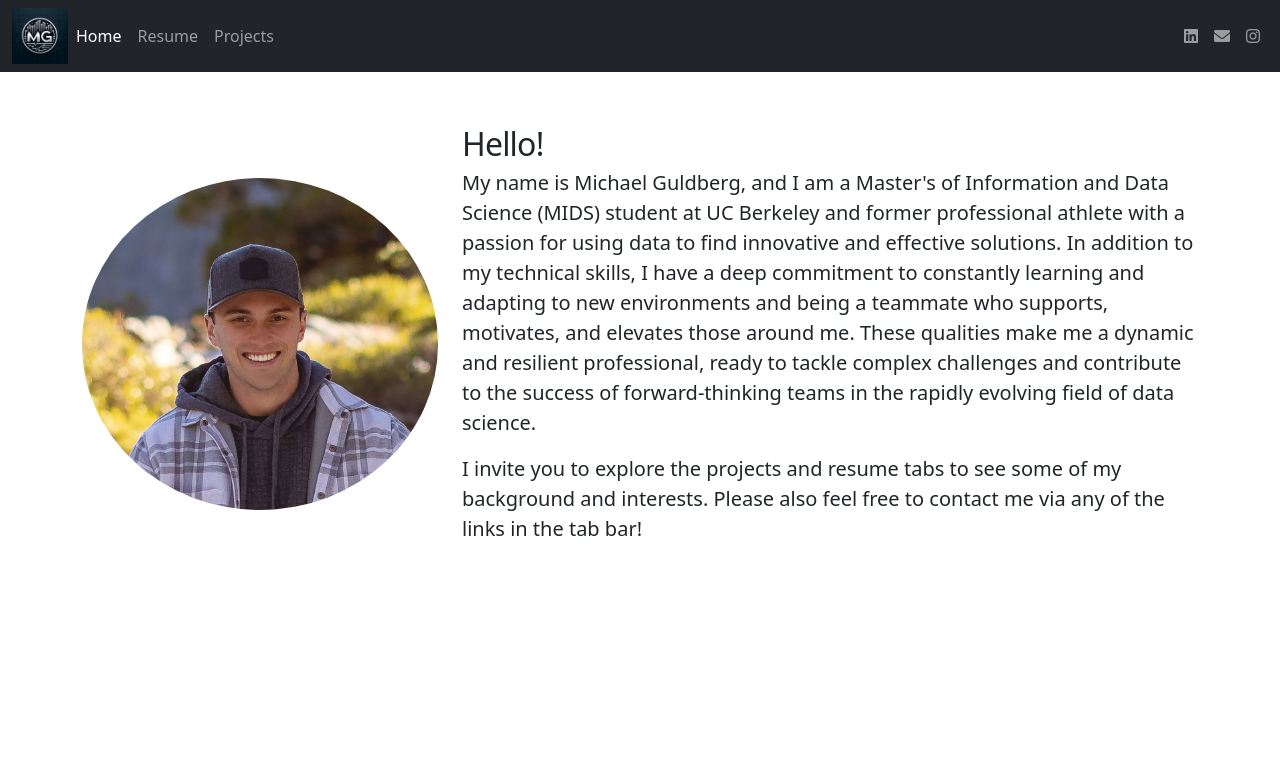
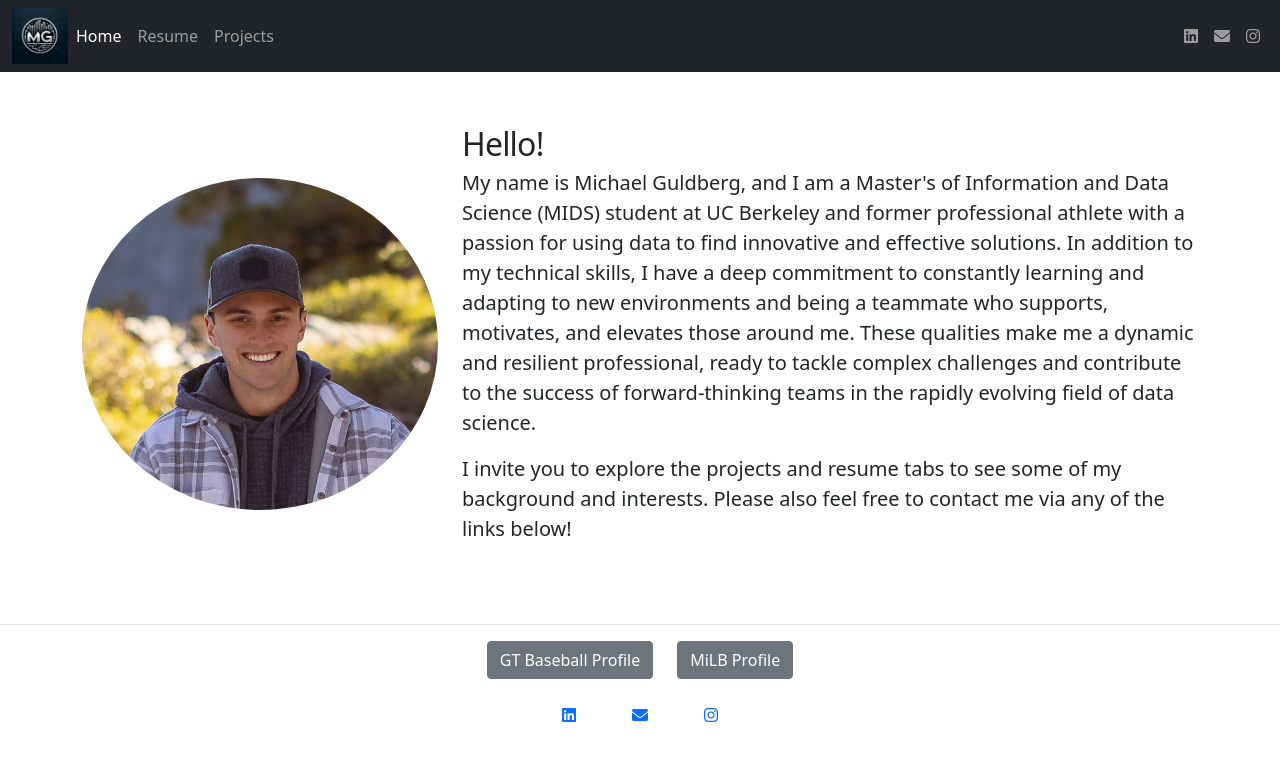
Before and after one commit to michaelguldberg/michaelguldberg.github.io, a plain HTML site: page index.html in a window 1280 px wide. Drawn offline with nearby package versions, Linux system fonts and the light colour scheme.

Commit message:
add footer

```diff
--- a/index.html
+++ b/index.html
@@ -61,24 +61,36 @@
             <div class="col-md-8">
                 <h2 class="featurette-heading">Hello!</h2>
                 <p class="lead">My name is Michael Guldberg, and I am a Master's of Information and Data Science (MIDS) student at UC Berkeley and former professional athlete with a passion for using data to find innovative and effective solutions. In addition to my technical skills, I have a deep commitment to constantly learning and adapting to new environments and being a teammate who supports, motivates, and elevates those around me. These qualities make me a dynamic and resilient professional, ready to tackle complex challenges and contribute to the success of forward-thinking teams in the rapidly evolving field of data science.</p>
-                <p class="lead">I invite you to explore the projects and resume tabs to see some of my background and interests. Please also feel free to contact me via any of the links in the tab bar!</p>
+                <p class="lead">I invite you to explore the projects and resume tabs to see some of my background and interests. Please also feel free to contact me via any of the links below!</p>
             </div>
         </div>
     </div>
-    <!-- <div class="row justify-content-center align-items-center">
-        <div class="col-12">
-
-          <a class="nav-link" href="https://www.linkedin.com/in/michaelguldberg/" target="_blank"><i class="fab fa-linkedin"></i></a>
+    <div class="border-top my-3"></div>
+    <div class="container">
+        <div class="row justify-content-center mb-3">
+            <div class="col-auto">
+                <a href="https://ramblinwreck.com/roster/michael-guldberg/" class="btn btn-secondary">GT Baseball Profile</a>
+            </div>
+            <div class="col-auto">
+                <a href="https://www.milb.com/player/michael-guldberg-680671" class="btn btn-secondary">MiLB Profile</a>
+            </div>
         </div>
-        <div class="col-12">
-            <script type="text/javascript">
-                document.write('<a class="nav-link" href="mai' + 'lto:' + 'michael.guldberg4' + '@' + 'gmail.com' + '"><i class="fas fa-envelope"></i></a>');
-            </script>
+    </div>
+    <footer>
+        <div class="container">
+            <div class="row justify-content-center">
+                <div class="col-auto">
+                    <a class="nav-link" href="https://www.linkedin.com/in/michaelguldberg/" target="_blank"><i class="fab fa-linkedin"></i></a>
+                </div>
+                <div class="col-auto">
+                    <a class="nav-link" href="mailto:michael.guldberg4@gmail.com"><i class="fas fa-envelope"></i></a>
+                </div>
+                <div class="col-auto">
+                    <a class="nav-link" href="https://www.instagram.com/michaelguldberg" target="_blank"><i class="fab fa-instagram"></i></a>
+                </div>
+            </div>
         </div>
-        <div class="col-12">
-          <a class="nav-link" href="https://www.instagram.com/michaelguldberg" target="_blank"><i class="fab fa-instagram"></i></a>
-        </div>
-      </div> -->
+    </footer>
     <script src="https://cdn.jsdelivr.net/npm/bootstrap@5.1.3/dist/js/bootstrap.bundle.min.js"></script>
 </body>
 </html>
```
